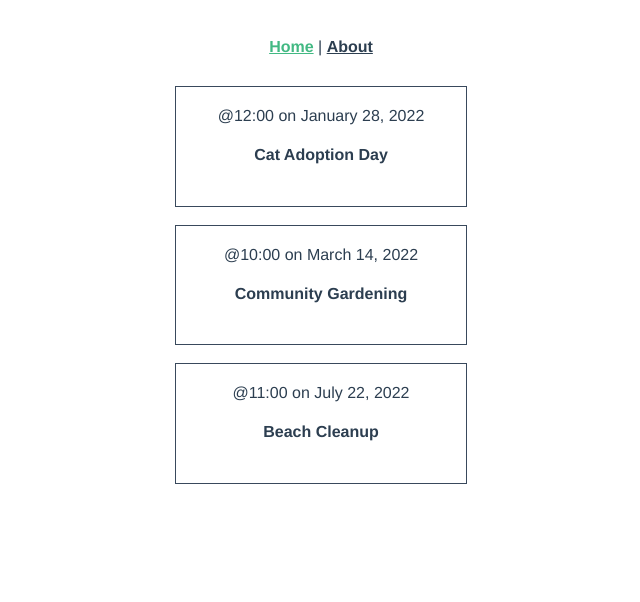
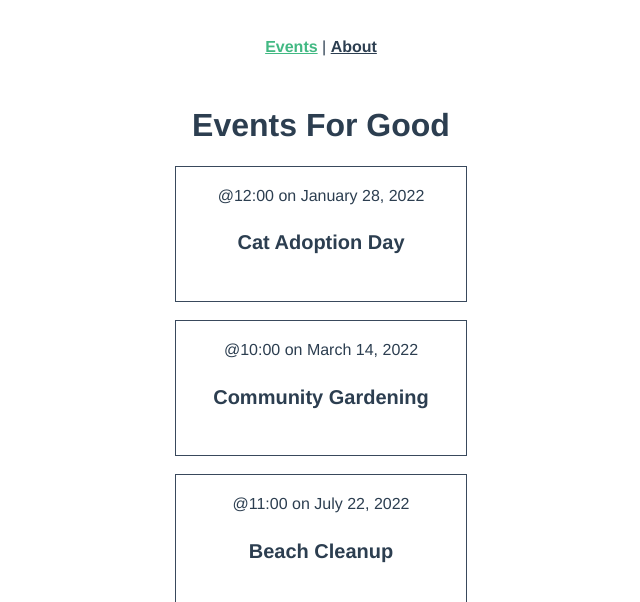
Before and after one commit to lewpiotr1701/vue3-events-app, a Vue app: page / in a window 1280 px wide. Shown: the top 602 px of the page, without its empty margins (319-959 px from the left). Built offline with nearby package versions, Linux system fonts and the light colour scheme.

Commit message:
customize rout for EventList

```diff
--- a/src/App.vue
+++ b/src/App.vue
@@ -1,9 +1,9 @@
 <template>
   <nav>
-    <router-link to="/">Home</router-link> |
+    <router-link to="/">Events</router-link> |
     <router-link to="/about">About</router-link>
   </nav>
-  <router-view/>
+  <router-view />
 </template>
 
 <style>
@@ -27,4 +27,8 @@ nav a {
 nav a.router-link-exact-active {
   color: #42b983;
 }
+
+h4 {
+  font-size: 20px;
+}
 </style>
--- a/src/router/index.js
+++ b/src/router/index.js
@@ -1,11 +1,11 @@
 import { createRouter, createWebHistory } from 'vue-router'
-import HomeView from '../views/HomeView.vue'
+import EventList from '../views/EventList.vue'
 
 const routes = [
   {
     path: '/',
-    name: 'home',
-    component: HomeView
+    name: 'EventList',
+    component: EventList
   },
   {
     path: '/about',
--- a/src/views/HomeView.vue
+++ b/src/views/EventList.vue
@@ -1,5 +1,6 @@
 <template>
   <div class="events">
+    <h1>Events For Good</h1>
     <EventCard v-for="event in events" :key="event.id" :event="event" />
   </div>
 </template>
@@ -9,7 +10,7 @@
 import EventCard from '@/components/EventCard.vue'
 
 export default {
-  name: 'HomeView',
+  name: 'EventList',
   components: {
     EventCard
   },
```
Also changed, not shown: .eslintrc.js.
